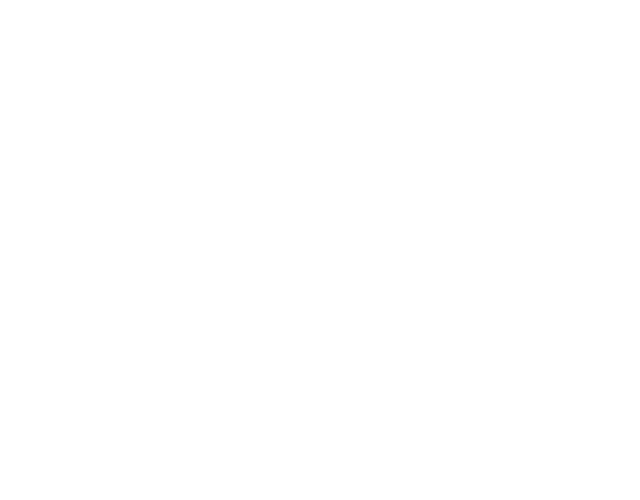
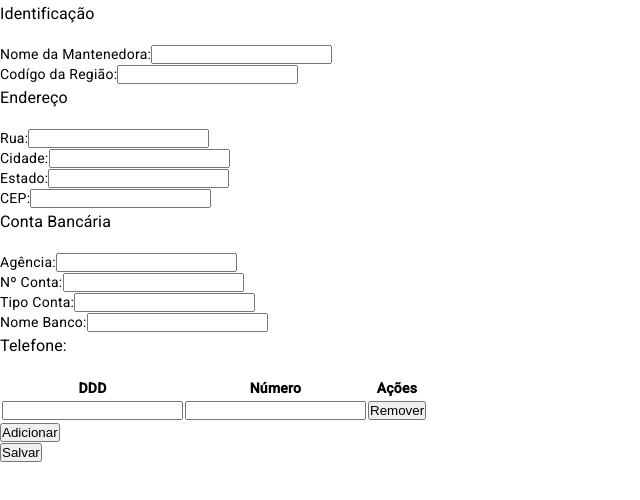
Before and after one commit to Isaquesantos7/formul-rio--reativo-etapas, an Angular app: page / in a window 1280 px wide. Shown: the top 500 px of the page, without its empty margins (0-640 px from the left). Built offline with nearby package versions, Linux system fonts and the light colour scheme.

Commit message:
feat: criando estrutura base do template

```diff
--- a/src/app/app.component.html
+++ b/src/app/app.component.html
@@ -0,0 +1 @@
+<app-form></app-form>
--- a/src/app/form/form.component.html
+++ b/src/app/form/form.component.html
@@ -1 +1,82 @@
-<p>form works!</p>
+<form>
+    <div>
+        <h3>Identificação</h3>
+        <div>
+            <label for="nome">Nome da Mantenedora:</label>
+            <input type="text" name="nome" id="nome">
+        </div>
+        <div>
+            <label for="codigoRegiao">Codígo da Região:</label>
+            <input type="text" name="codigoRegiao" id="codigoRegiao">
+        </div>
+    </div>
+
+    <div>
+        <h3>Endereço</h3>
+        <div>
+          <label for="rua">Rua:</label>
+          <input id="rua" name="rua">
+        </div>
+        <div>
+          <label for="cidade">Cidade:</label>
+          <input id="cidade" name="cidade">
+        </div>
+        <div>
+          <label for="estado">Estado:</label>
+          <input id="estado" name="estado">
+        </div>
+        <div>
+          <label for="cep">CEP:</label>
+          <input id="cep" name="estado">
+        </div>
+    </div>
+
+    <div>
+        <h3>Conta Bancária</h3>
+        <div>
+            <label for="agencia">Agência:</label>
+            <input type="text" name="agencia" id="agencia">
+        </div>
+        <div>
+            <label for="numero">Nº Conta:</label>
+            <input type="text" name="numero" id="numero">
+        </div>
+        <div>
+            <label for="tipoConta">Tipo Conta:</label>
+            <input type="text" name="tipoConta" id="tipoConta">
+        </div>
+        <div>
+            <label for="nomeBanco">Nome Banco:</label>
+            <input type="text" name="nomeBanco" id="nomeBanco">
+        </div>
+    </div>
+
+    <div>
+        <h3>Telefone:</h3>
+        <table>
+            <thead>
+                <tr>
+                    <th>DDD</th>
+                    <th>Número</th>
+                    <th>Ações</th>
+                </tr>
+            </thead>
+            <tbody>
+                <tr>
+                    <td>
+                        <input type="text">
+                    </td>
+                    <td>
+                        <input type="text">
+                    </td>
+                    <td>
+                        <button type="button">Remover</button>
+                    </td>
+                </tr>
+            </tbody>
+        </table>
+        <button type="button">Adicionar</button>
+    </div>
+
+    <button type="submit">Salvar</button>
+</form>
--- a/src/app/form/form.component.ts
+++ b/src/app/form/form.component.ts
@@ -1,9 +1,12 @@
 import { Component } from '@angular/core';
+import { ReactiveFormsModule } from '@angular/forms';
 
 @Component({
   selector: 'app-form',
   standalone: true,
-  imports: [],
+  imports: [
+    ReactiveFormsModule
+  ],
   templateUrl: './form.component.html',
   styleUrl: './form.component.scss'
 })
```
